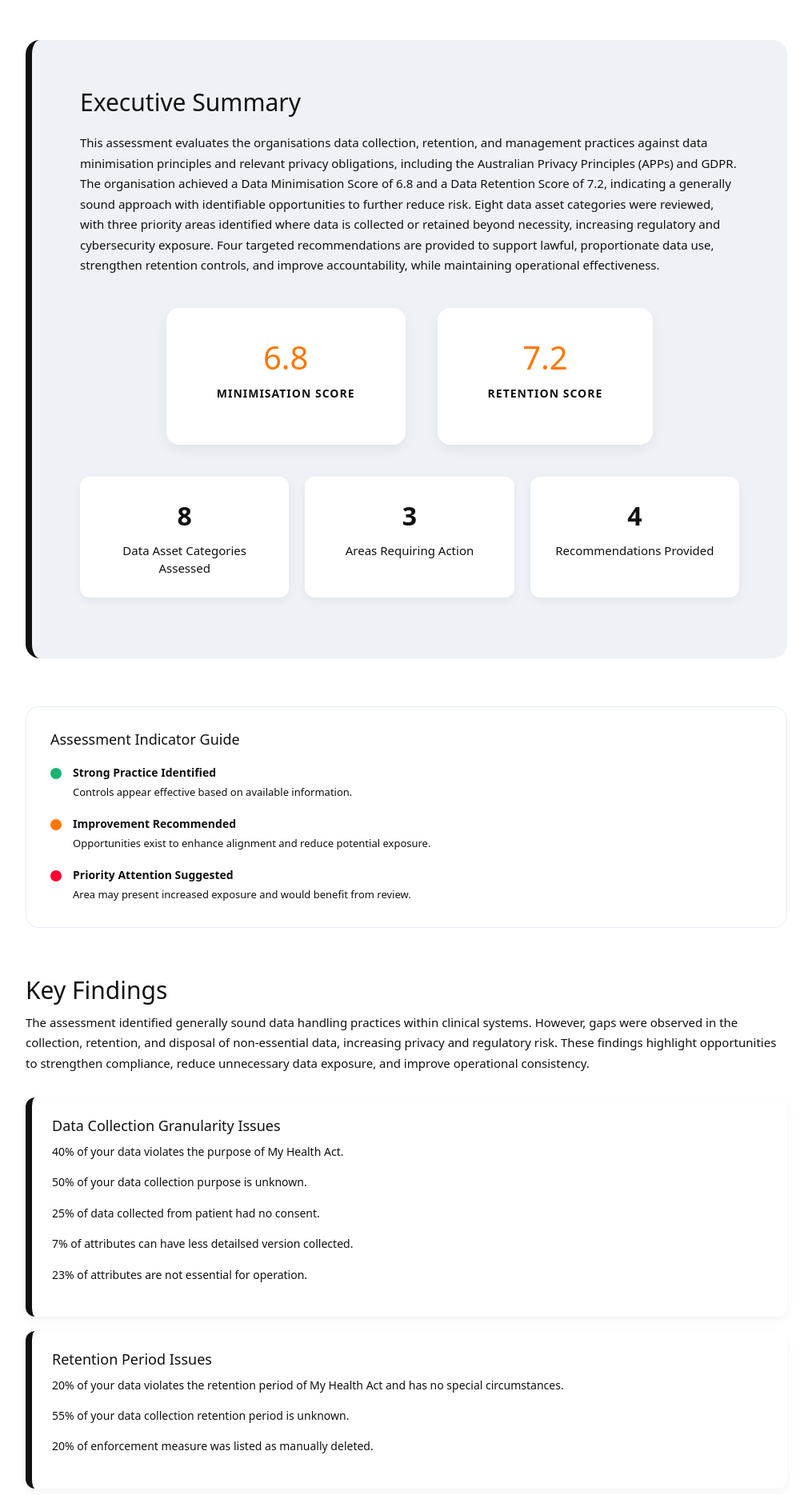
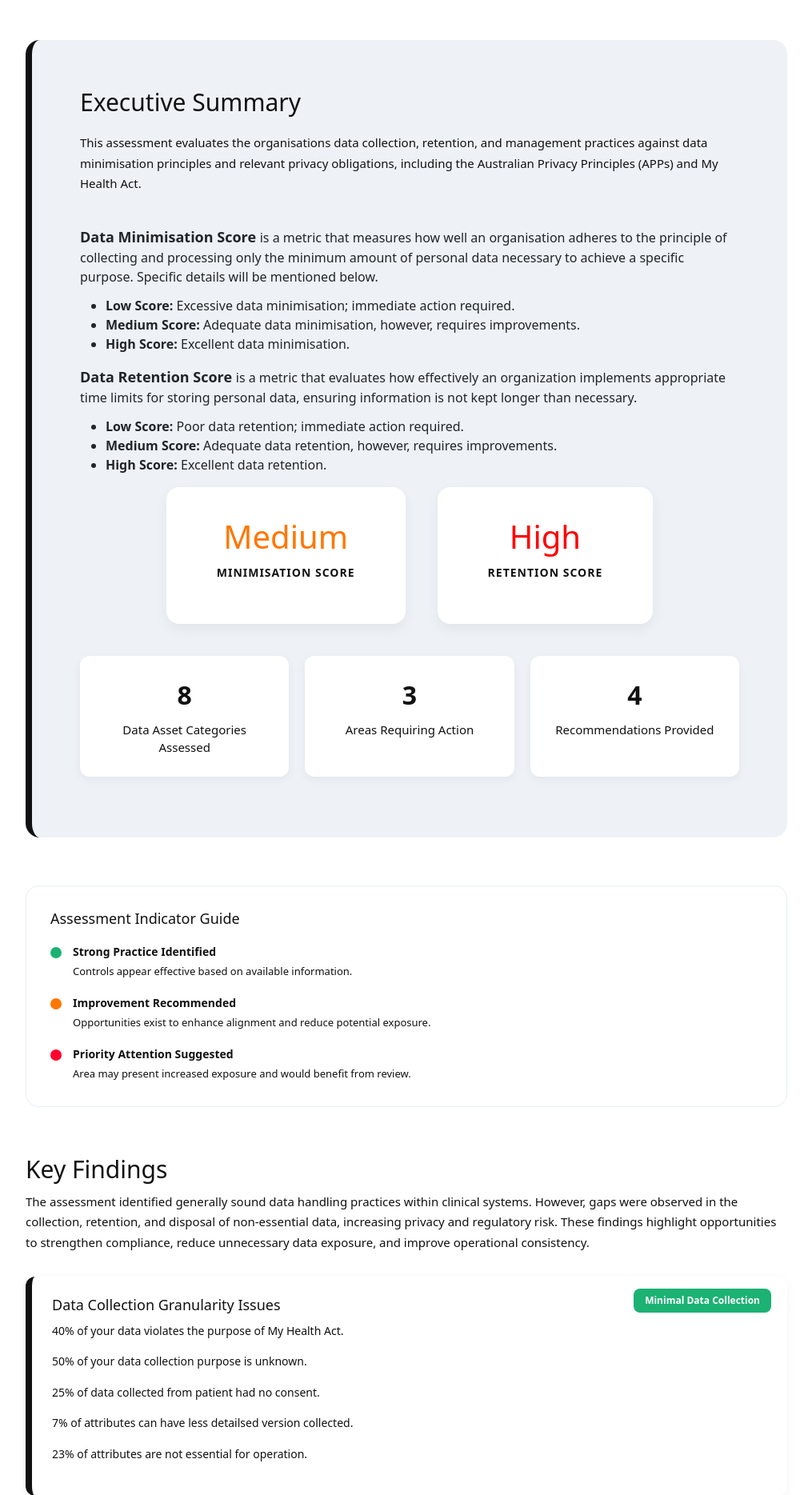
Before and after one commit to jiji-jpg/Data_Minimisation, a Flask app: page /report in a window 1280 px wide. Shown: the part 188-2057 px from the top of the page at 80% size, without its empty margins (132-1147 px from the left). Run offline with Flask 3, Linux system fonts and the light colour scheme.

Commit message:
Update report page based on weekly standup suggestion 16/03

```diff
--- a/Frontend/static/css/styles.css
+++ b/Frontend/static/css/styles.css
@@ -628,6 +628,26 @@ input[type="checkbox"]:hover {
 }
 
 /* --------------------- Score Cards --------------------- */
+.high-score-retention {
+  color: red;
+}
+
+.high-score-collection{
+  color: #ff7700;
+}
+
+.score-section{
+  margin-bottom: 40px;
+}
+
+.score-title strong{
+  font-size: 18px;
+}
+
+.score-title{
+  margin-bottom: 12px;
+}
+
 .summary-scores {
   display: flex;
   gap: 40px;
@@ -655,7 +675,6 @@ input[type="checkbox"]:hover {
 /* Score number */
 .score-card h3 {
   font-size: 40px;
-  color: #ff7700;
   margin-bottom: 10px;
 }
 
@@ -810,6 +829,46 @@ input[type="checkbox"]:hover {
   color: #111111;
   font-size: 14px;
   line-height: 1.6;
+}
+
+/* --------------------- Label sytles --------------------- */
+.granularity-issues,
+.retention-issues{
+  position: relative;
+  background: #f5f5f5;
+  padding: 30px;
+  border-radius: 15px;
+  margin-top: 30px;
+}
+
+.issue-collection-label{
+  position: absolute;
+  top: 15px;
+  right: 20px;
+
+  background: #1bb273;
+  color: white;
+
+  padding: 6px 14px;
+  font-size: 12px;
+  font-weight: 600;
+
+  border-radius: 8px;
+}
+
+.issue-retention-label{
+  position: absolute;
+  top: 15px;
+  right: 20px;
+
+  background: #f39c12;
+  color: white;
+
+  padding: 6px 14px;
+  font-size: 12px;
+  font-weight: 600;
+
+  border-radius: 8px;
 }
 
 /* --------------------- Layout for Cards --------------------- */
--- a/Frontend/templates/pages/report.html
+++ b/Frontend/templates/pages/report.html
@@ -26,17 +26,46 @@
       <h2>Executive Summary</h2>
 
       <p>
-        This assessment evaluates the organisations data collection, retention, and management practices against data minimisation principles and relevant privacy obligations, including the Australian Privacy Principles (APPs) and GDPR. The organisation achieved a Data Minimisation Score of 6.8 and a Data Retention Score of 7.2, indicating a generally sound approach with identifiable opportunities to further reduce risk. Eight data asset categories were reviewed, with three priority areas identified where data is collected or retained beyond necessity, increasing regulatory and cybersecurity exposure. Four targeted recommendations are provided to support lawful, proportionate data use, strengthen retention controls, and improve accountability, while maintaining operational effectiveness.
+        This assessment evaluates the organisations data collection, retention, and management practices against data minimisation principles and relevant privacy obligations, including the Australian Privacy Principles (APPs) and My Health Act.
       </p>
+
+    <div class="data-score">
+
+      <p class ="score-title">
+        <strong> Data Minimisation Score </strong> is a metric that measures how well an organisation adheres to the principle of collecting and processing only the minimum amount of personal data necessary to achieve a specific purpose. Specific details will be mentioned below.
+      </p>
+
+      <ul>
+        <li><strong>Low Score:</strong> Excessive data minimisation; immediate action required.</li>
+        <li><strong>Medium Score:</strong> Adequate data minimisation, however, requires improvements.</li>
+      <li><strong>High Score:</strong> Excellent data minimisation.</li>
+      </ul>
+
+    </div>
+
+
+    <div class="data-score">
+
+      <p class = "score-title">
+        <strong class= "mertic-title"> Data Retention Score </strong> is a metric that evaluates how effectively an organization implements appropriate time limits for storing personal data, ensuring information is not kept longer than necessary.
+      </p>
+
+      <ul>
+        <li><strong>Low Score:</strong> Poor data retention; immediate action required.</li>
+        <li><strong>Medium Score:</strong> Adequate data retention, however, requires improvements.</li>
+        <li><strong>High Score:</strong> Excellent data retention.</li>
+      </ul>
+
+    </div>
 
       <div class="summary-scores">
         <div class="score-card">
-          <h3>6.8</h3>
+          <h3 class="high-score-collection">Medium</h3>
           <p>Minimisation Score</p>
         </div>
 
         <div class="score-card">
-          <h3>7.2</h3>
+          <h3 class="high-score-retention">High</h3>
           <p>Retention Score</p>
         </div>
       </div>
@@ -94,6 +123,7 @@
       </p>
 
       <article class="granularity-issues">
+        <span class="issue-collection-label">Minimal Data Collection</span>
         <h3>Data Collection Granularity Issues</h3>
         <p class="purpose-violation">
           40% of your data violates the purpose of My Health Act.
@@ -113,6 +143,7 @@
       </article>
 
       <article class="retention-issues">
+        <span class="issue-retention-label">Appropriate Retention</span>
         <h3>Retention Period Issues</h3>
         <p class="retention-violation">
           20% of your data violates the retention period of My Health Act and has no special circumstances.
```
